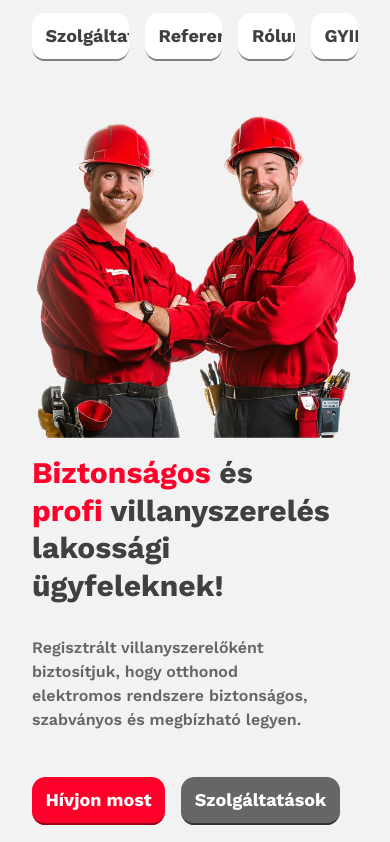
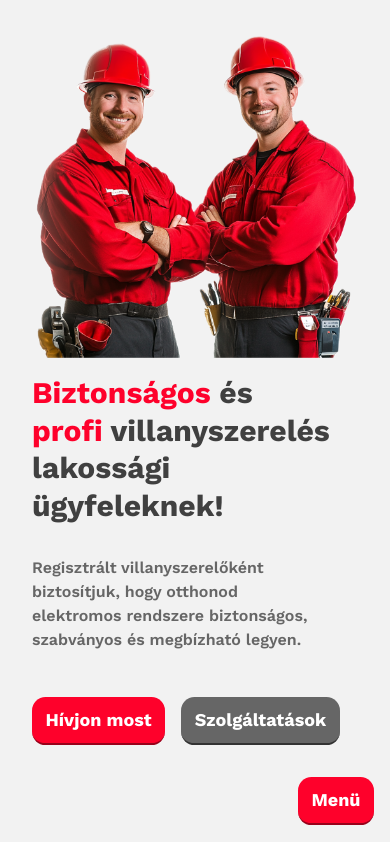
Before and after one commit to danielrakaczki/villved, a Next.js app: page / in a window 390 px wide. Shown: the top 842 px of the page. Built offline with nearby package versions, Linux system fonts and the light colour scheme.

Commit message:
feat: navbar v1.1

```diff
--- a/app/components/navbar.tsx
+++ /dev/null
@@ -1,14 +0,0 @@
-import { NavLink } from "./nav-link";
-
-export const Navbar = () => {
-  return (
-    <div className="bg-background-30 sticky top-0 z-40 backdrop-blur-lg">
-      <nav className="mx-auto flex w-full items-stretch justify-end gap-4 px-8 py-4 lg:max-w-screen-2xl">
-        <NavLink href="#services">Szolgáltatásaink</NavLink>
-        <NavLink href="#references">Referenciák</NavLink>
-        <NavLink href="#about-us">Rólunk</NavLink>
-        <NavLink href="#faq">GYIK</NavLink>
-      </nav>
-    </div>
-  );
-};
--- a/app/components/nav-link.tsx
+++ b/app/components/navbar/nav-link.tsx
@@ -1,16 +1,16 @@
 "use client";
 import Link, { LinkProps } from "next/link";
 import { usePathname } from "next/navigation";
-import { PropsWithChildren } from "react";
-import { cn } from "../utils";
+import { HTMLAttributes } from "react";
+import { cn } from "../../utils";
 
-export const NavLink = ({ children, ...props }: PropsWithChildren<LinkProps>) => {
+export const NavLink = ({ children, className, ...props }: HTMLAttributes<HTMLAnchorElement> & LinkProps) => {
   const pathName = usePathname();
   const hrefPath = typeof props.href === "string" ? props.href : (props.href.pathname ?? "");
   const isActive = hrefPath ? pathName.includes(hrefPath) : false;
 
   return (
-    <Link {...props} className={cn(isActive ? "text-primary" : "text-foreground", "btn white text-lg")}>
+    <Link {...props} className={cn(isActive ? "text-primary" : "text-foreground", "btn white", className)}>
       {children}
     </Link>
   );
--- /dev/null
+++ b/app/components/navbar/navbar-mobile.tsx
@@ -0,0 +1,70 @@
+"use client";
+
+import { useRef } from "react";
+import { NavLink } from "./nav-link";
+import { useFocusTrap } from "@/app/hooks/use-focus-trap";
+import { Button } from "../button";
+import { useDisclosure } from "@/app/hooks/use-disclosure";
+import { cn } from "@/app/utils";
+
+export const NavbarMobile = () => {
+  const { isOpen, toggle, close } = useDisclosure({ onOpen: setScrollWidth(true), onClose: setScrollWidth(false) });
+  const triggerRef = useRef<HTMLButtonElement>(null);
+  const boundingBoxRef = useRef<HTMLDivElement>(null);
+  useFocusTrap({ isEnabled: isOpen, boundingBoxRef, triggerRef });
+
+  function setScrollWidth(open: boolean) {
+    return () =>
+      boundingBoxRef.current?.style.setProperty(
+        "--scrollbar-width",
+        `${open ? window.innerWidth - document.documentElement.clientWidth : 0}px`,
+      );
+  }
+
+  return (
+    <>
+      <div
+        className={cn(
+          "lg:hidden",
+          "pointer-events-none fixed inset-0 z-30 bg-black/30 opacity-0 backdrop-blur-lg transition-all duration-300 ease-in-out",
+          {
+            "pointer-events-auto opacity-100": isOpen,
+            "pointer-events-none opacity-0": !isOpen,
+          },
+        )}
+        aria-disabled
+      />
+      <div
+        ref={boundingBoxRef}
+        className="z-40 pr-[var(--scrollbar-width)] max-lg:fixed max-lg:right-4 max-lg:bottom-4 max-lg:z-40 max-lg:flex max-lg:flex-col max-lg:items-end max-lg:justify-items-end lg:hidden"
+      >
+        <nav
+          id="mobile-navigation"
+          aria-hidden={!isOpen}
+          className={cn("lg:hidden", {
+            "pointer-events-auto scale-100 opacity-100": isOpen,
+            "pointer-events-none scale-90 opacity-0": !isOpen,
+          })}
+        >
+          <div className={"mb-4 flex flex-col items-end justify-items-end gap-4"}>
+            <NavLink href="#services" onClick={close} tabIndex={isOpen ? 0 : -1}>
+              Szolgáltatásaink
+            </NavLink>
+            <NavLink href="#references" onClick={close} tabIndex={isOpen ? 0 : -1}>
+              Referenciák
+            </NavLink>
+            <NavLink href="#about-us" onClick={close} tabIndex={isOpen ? 0 : -1}>
+              Rólunk
+            </NavLink>
+            <NavLink href="#faq" onClick={close} tabIndex={isOpen ? 0 : -1}>
+              GYIK
+            </NavLink>
+          </div>
+        </nav>
+        <Button ref={triggerRef} color="primary" onClick={toggle} aria-expanded={isOpen} aria-controls="mobile-navigation">
+          Menü
+        </Button>
+      </div>
+    </>
+  );
+};
--- /dev/null
+++ b/app/components/navbar/navbar.tsx
@@ -0,0 +1,19 @@
+import { NavLink } from "./nav-link";
+import { NavbarMobile } from "./navbar-mobile";
+
+export const Navbar = () => {
+  return (
+    <div className="lg:bg-background-30 z-40 text-lg lg:sticky lg:top-0 lg:backdrop-blur-lg">
+      <nav
+        className="max-lg:hidden lg:mx-auto lg:flex lg:w-full lg:max-w-screen-2xl lg:items-stretch lg:justify-end lg:gap-4 lg:px-8 lg:py-4"
+        aria-hidden
+      >
+        <NavLink href="#services">Szolgáltatásaink</NavLink>
+        <NavLink href="#references">Referenciák</NavLink>
+        <NavLink href="#about-us">Rólunk</NavLink>
+        <NavLink href="#faq">GYIK</NavLink>
+      </nav>
+      <NavbarMobile />
+    </div>
+  );
+};
--- a/app/globals.css
+++ b/app/globals.css
@@ -52,14 +52,17 @@
   --color-primary-2: var(--primary-2);
   --color-tertiary: var(--tertiary);
 }
+
 * {
   @apply scroll-mt-em-10 scroll-smooth;
 }
+
 body {
   @apply font-sans;
   background: var(--background);
   color: var(--foreground);
 }
+
 details summary {
   @apply list-none;
 }
@@ -67,10 +70,6 @@ details summary::marker,
 details summary::-webkit-details-marker {
   @apply hidden;
 }
-
-/* section[id] {
-  @apply scroll-mt-em-4 scroll-smooth;
-} */
 
 #reviews .stars .star {
   @apply text-primary h-8 w-8;
@@ -82,6 +81,55 @@ details summary::-webkit-details-marker {
 
   &:nth-child(3) {
     @apply h-12 w-12;
+  }
+}
+
+@theme {
+  --animate-appear: 0.5s ease-in-out 0s 1 forwards appear;
+  --animate-disappear: 0.5s ease-in-out 0s 1 forwards disappear;
+  --animate-scale-in: 0.5s ease-in-out 0s 1 forwards scale-in;
+  --animate-scale-out: 0.5s ease-in-out 0s 1 forwards scale-out;
+
+  @keyframes appear {
+    0% {
+      opacity: 0;
+    }
+    100% {
+      opacity: 1;
+    }
+  }
+
+  @keyframes disappear {
+    0% {
+      opacity: 1;
+      scale: 1;
+    }
+    100% {
+      opacity: 0;
+      scale: 0.9;
+    }
+  }
+
+  @keyframes scale-in {
+    0% {
+      opacity: 0;
+      scale: 0.9;
+    }
+    100% {
+      opacity: 1;
+      scale: 1;
+    }
+  }
+
+  @keyframes scale-out {
+    0% {
+      opacity: 1;
+      scale: 1;
+    }
+    100% {
+      opacity: 0;
+      scale: 0.9;
+    }
   }
 }
 
--- a/app/layout.tsx
+++ b/app/layout.tsx
@@ -1,7 +1,7 @@
 import type { Metadata } from "next";
 import { Work_Sans } from "next/font/google";
 import "./globals.css";
-import { Navbar } from "./components/navbar";
+import { Navbar } from "./components/navbar/navbar";
 import { cn } from "./utils";
 
 const workSans = Work_Sans({
```
